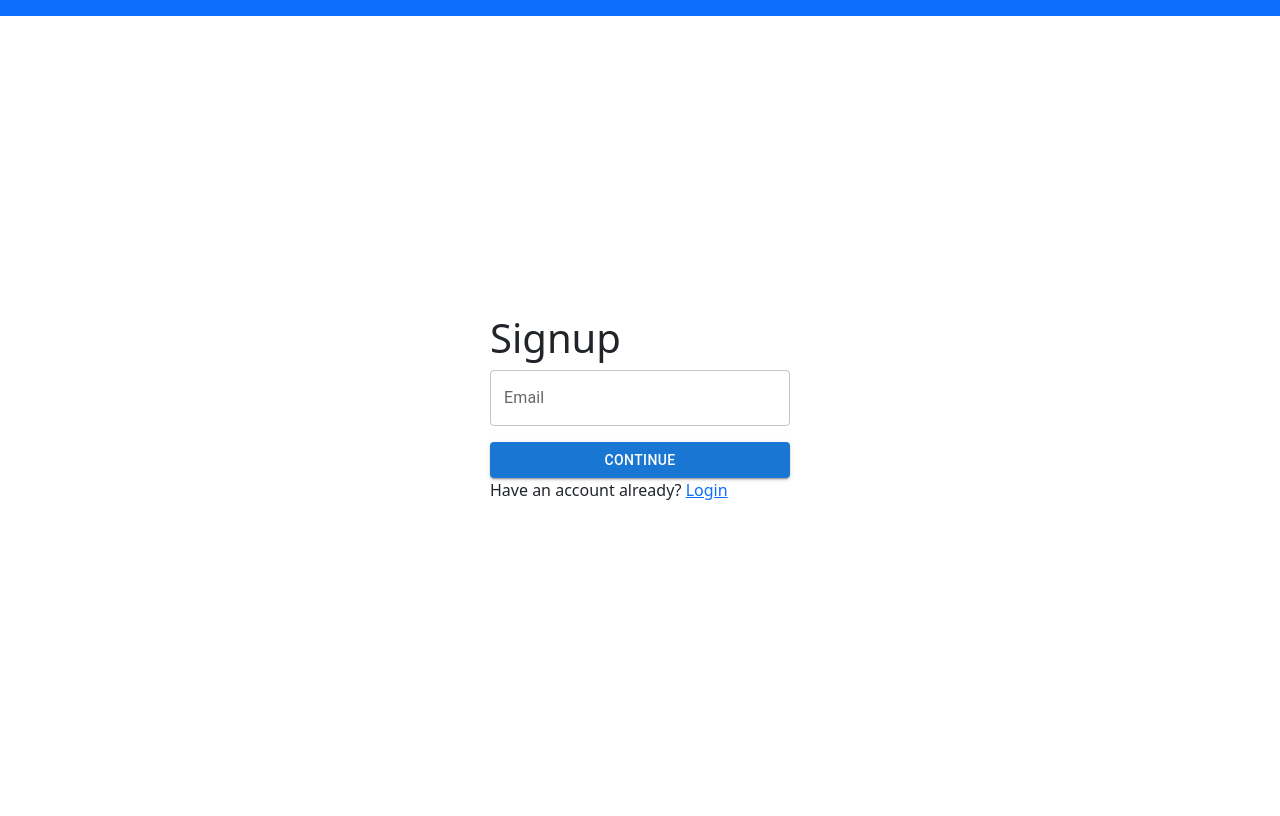
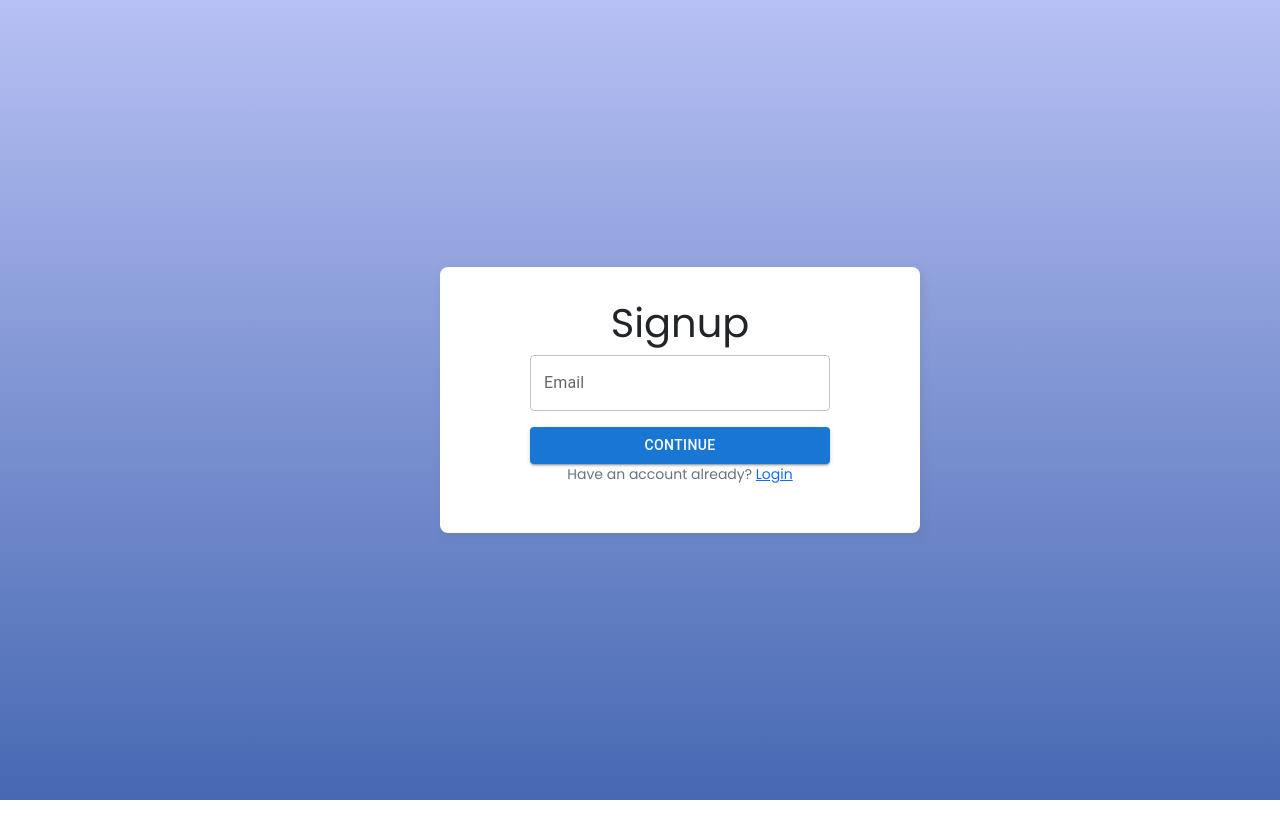
Before and after one commit to hughmck/COEN490, a React (Create React App) app in the folder coen490/: page /sign-up in a window 1280 px wide. Built offline with nearby package versions, Linux system fonts and the light colour scheme; what realm-web would draw is missing.

Commit message:
adding CSS to MDBcontrainer

```diff
--- a/coen490/src/pages/Authentification/sign-up-form.js
+++ b/coen490/src/pages/Authentification/sign-up-form.js
@@ -1,7 +1,11 @@
 import { Button, TextField } from "@mui/material";
+import { MDBContainer } from "mdb-react-ui-kit";
 import { useContext, useState, useEffect } from "react";
 import { Link, useLocation, useNavigate } from "react-router-dom";
 import { UserContext } from "../../contexts/user.context";
+import './sign-up.css';
+
+
 
 const Signup = () => {
 
@@ -143,6 +147,7 @@ function saveHCP(email){
 
  return (
   <>
+  <MDBContainer class="signup-form">
     {showSecondForm ? (
       <form
         style={{
@@ -294,10 +299,9 @@ function saveHCP(email){
         </p>
       </form>
     )}
+    </MDBContainer>
   </>
 );
-
-
 }
 
 export default Signup;
--- /dev/null
+++ b/coen490/src/pages/Authentification/sign-up.css
@@ -0,0 +1,31 @@
+@import url("https://fonts.googleapis.com/css2?family=Poppins&display=swap");
+
+* {
+    margin: 0;
+    padding: 0;
+    box-sizing: border-box;
+    font-family: "Poppins", sans-serif;
+    outline-color: #a5b4fc;
+}
+
+body {
+    min-height: 100vh;
+    display: grid;
+    place-items: center;
+    background-color: #e2e8f0;
+    background-image: linear-gradient(to bottom, rgba(117, 134, 233, 0.52), rgba(1, 48, 149, 0.73));
+}
+
+p {
+    font-size: 14px;
+    color: #6b7280;
+}
+
+.signup-form {
+    width: 480px;
+    padding: 32px;
+    border-radius: 8px;
+    background-color: #ffffff;
+    box-shadow: 2px 4px 8px #6b728040;
+    text-align: center;
+}
--- a/coen490/src/pages/NavBar/whichNavBar.js
+++ b/coen490/src/pages/NavBar/whichNavBar.js
@@ -3,7 +3,6 @@ import HomeNavBar from './home-navbar'
 import HCPNavBar from './HCP-navbar'
 
 export default function WhichNav(){
-
 
   switch(localStorage.getItem('status')) {
     case 'user':
@@ -15,6 +14,6 @@ export default function WhichNav(){
     case 'none':
       break;
     default:
-      return <HomeNavBar />
+      break;
 }
 }
--- a/coen490/src/style/sign-up.css
+++ /dev/null
@@ -1,4 +0,0 @@
-.card{
-
-
-}
--- a/package.json
+++ b/package.json
@@ -3,6 +3,7 @@
     "@zoomus/websdk": "^2.9.7",
     "firebase": "^9.13.0",
     "mdb-react-ui-kit": "^5.0.0",
+    "mdbreact": "^5.2.0",
     "moment": "^2.29.4",
     "react-big-calendar": "^1.6.8",
     "react-calendar": "^4.0.0"
```
Also changed, not shown: 1 other file (tests, documents, lock files or other folders).
